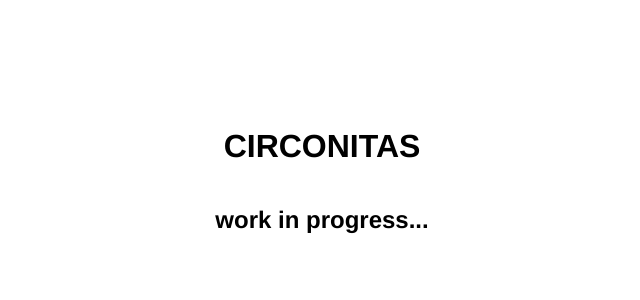
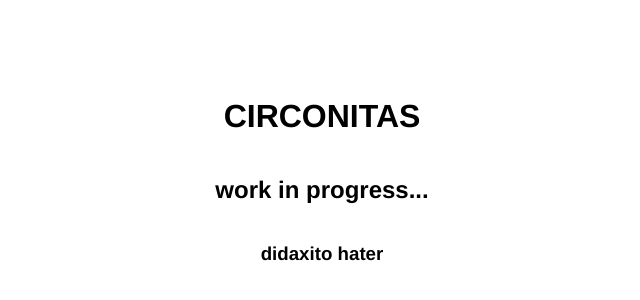
Before and after one commit to helveticka/circonitas.net, a plain HTML site: page index.html in a window 1280 px wide. Shown: the part 220-520 px from the top of the page, without its empty margins (318-958 px from the left). Drawn offline with Linux system fonts and the light colour scheme.

Commit message:
Update index.htmldidac hater

```diff
--- a/index.html
+++ b/index.html
@@ -22,5 +22,6 @@
 <body>
     <h1>CIRCONITAS</h1>
     <h2>work in progress...</h2>
+    <h3>didaxito hater</h3>
 </body>
 </html>
```
